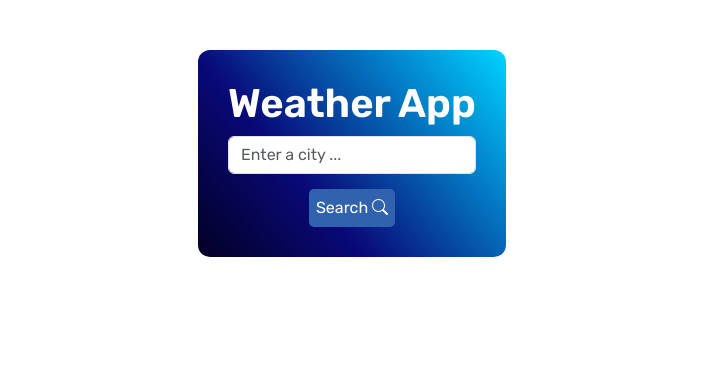
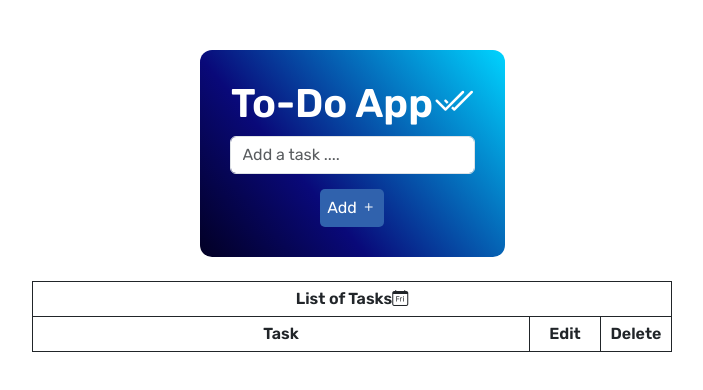
Before and after one commit to Fenrir-qt/simple-to-do-app, a plain HTML site: page index.html in a window 1280 px wide. Shown: the whole page, without its empty margins (288-991 px from the left). Drawn offline with nearby package versions, Linux system fonts and the light colour scheme.

Commit message:
Minor Advancement

```diff
--- a/index.html
+++ b/index.html
@@ -8,20 +8,37 @@
         integrity="sha384-QWTKZyjpPEjISv5WaRU9OFeRpok6YctnYmDr5pNlyT2bRjXh0JMhjY6hW+ALEwIH" crossorigin="anonymous">
     <link href="https://cdn.jsdelivr.net/npm/bootstrap-icons/font/bootstrap-icons.css" rel="stylesheet">
     <link rel="stylesheet" href="style.css">
-    <title>Weather App</title>
+    <title>Simple To-Do App</title>
 </head>
 
 <body>
     <div class="container">
-        <form action="" class="weather-form">
-            <h1 class="form-header">Weather App</h1>
-            <input type="text" id="city-input" name="city" class="form-control" placeholder="Enter a city ..." />
-            <button type="button" class="search-btn">Search <i class="bi bi-search"></i></button>
+        <form action="" class="todo-form">
+            <h1 class="form-header">To-Do App<i class="bi bi-check2-all"></i></h1>
+            <input type="text" id="task-input" name="task" class="form-control" placeholder="Add a task ...." />
+            <button type="button" class="add-btn" onclick="myFunction()" id="addBtn">Add <i
+                    class="bi bi-plus"></i></button>
         </form>
+    </div>
+
+    <br />
+
+    <div class="table-container">
+        <table class="todo-table">
+            <tr class="list-header">
+                <th colspan="3" class="list-header-2">List of Tasks<i class="bi bi-calendar-day"></i></th>
+            </tr>
+            <tr>
+                <th class="task-header">Task</th>
+                <th class="task-edit">Edit</th>
+                <th class="task-delete">Delete</th>
+            </tr>
+        </table>
     </div>
 </body>
 <script src="https://cdn.jsdelivr.net/npm/bootstrap@5.3.3/dist/js/bootstrap.bundle.min.js"
     integrity="sha384-YvpcrYf0tY3lHB60NNkmXc5s9fDVZLESaAA55NDzOxhy9GkcIdslK1eN7N6jIeHz"
     crossorigin="anonymous"></script>
+<script src="script.js"></script>
 
 </html>
--- a/script.js
+++ b/script.js
@@ -0,0 +1,9 @@
+function myFunction(){
+    let taskInput = document.getElementById("task-input");
+    let taskValue = taskInput.value;
+
+    if (taskValue.trim() === ""){
+        alert('Task vannot be empty!');
+        return;
+    }
+}
--- a/style.css
+++ b/style.css
@@ -10,7 +10,7 @@
   margin-top: 50px;
 }
 
-.weather-form {
+.todo-form {
   display: block;
   margin-left: auto;
   margin-right: auto;
@@ -20,26 +20,58 @@
   background: linear-gradient(50deg, rgba(2, 0, 36, 1) 0%, rgba(9, 9, 121, 1) 35%, rgba(0, 212, 255, 1) 100%);
 }
 
-.form-header{
+.form-header {
   text-align: center;
   color: white;
   font-weight: bold;
 }
 
-.search-btn{
+.add-btn {
   margin-top: 15px;
   display: block;
   margin-left: auto;
   margin-right: auto;
   padding: 7px;
-  background:rgb(48, 98, 173);
+  background: rgb(48, 98, 173);
   color: white;
   border: none;
   border-radius: 5px;
+  text-align: center;
 }
 
-.search-btn:hover{
-  background:rgba(2, 0, 36, 1) ;
+.add-btn:hover {
+  background: rgba(2, 0, 36, 1);
   transition: 0.4s;
   color: grey;
 }
+
+.list-header{
+  text-align: center;
+}
+
+.table-container{
+  display: flex;
+  justify-content: center;
+}
+
+.todo-table{
+  border: 1px  solid;
+  border-collapse: collapse;
+  text-align: center;
+  width: 50%;
+}
+
+.todo-table th, .todo-table td{
+  border: 1px solid;
+  padding: 5px;
+}
+.task-header{
+  width: 70%;
+}
+
+.task-edit{
+  width: 10%;
+}
+.task-delete{
+  width: 10%;
+}
```
